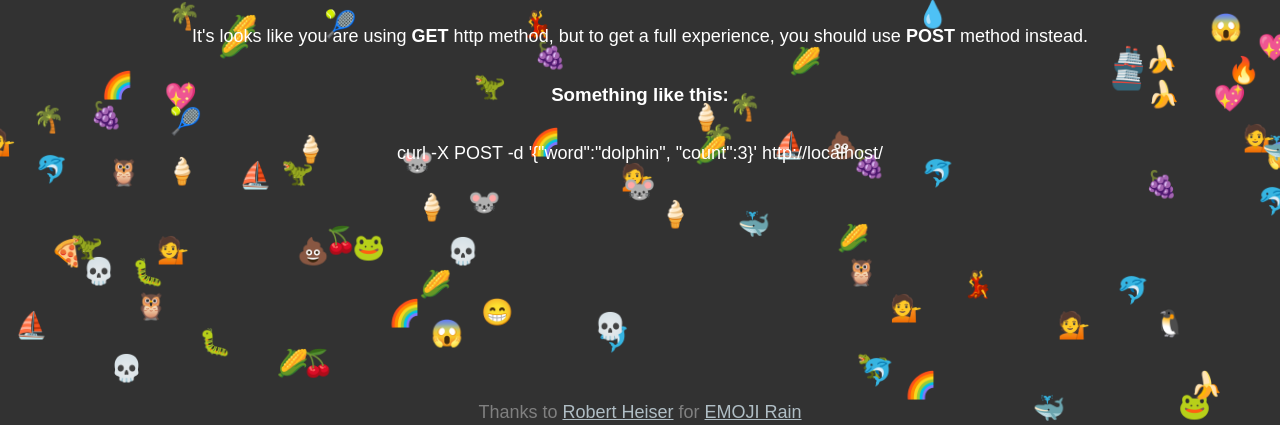
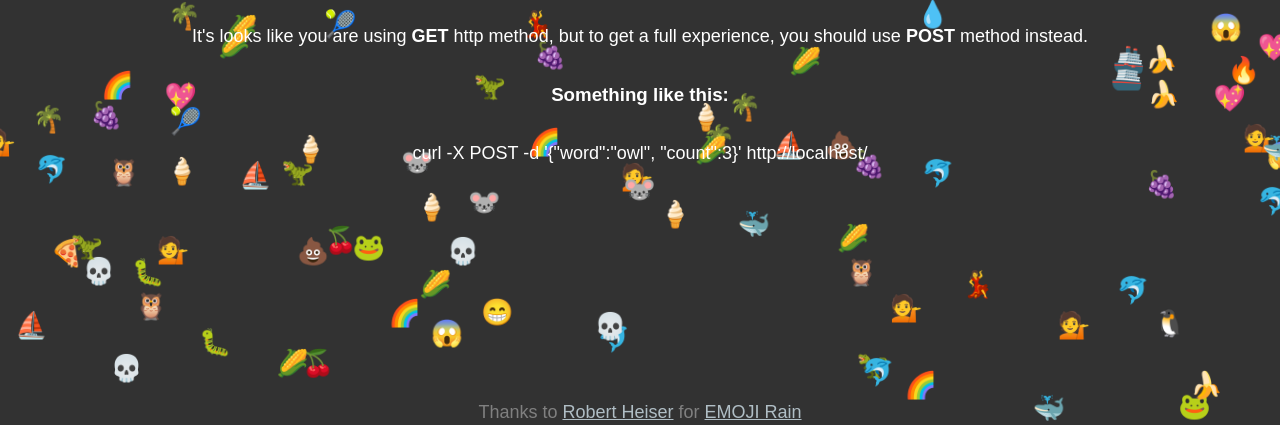
Before and after one commit to vkutas/emoji-service, a Flask app: page / in a window 1280 px wide. Shown: the part 308-733 px from the top of the page. Run offline with Flask 2, Linux system fonts and the light colour scheme.

Commit message:
Chage emoji name on Greetings page

```diff
--- a/app/src/templates/greeting.html
+++ b/app/src/templates/greeting.html
@@ -18,7 +18,7 @@
                 <h2>Hi! Thanks for using our service!</h2>
                 <p>It's looks like you are using <b>GET</b> http method, but to get a full experience, you should use <b>POST</b> method instead.</p>
                 <h3>Something like this:</h3>
-                <p><span>curl -X POST -d '{"word":"dolphin", "count":3}' {{ url }}</span></p>
+                <p><span>curl -X POST -d '{"word":"owl", "count":3}' {{ url }}</span></p>
         </div>
         <div id="footer" >
             <p>Thanks to <a href="https://codepen.io/robertheiser" target="_blank">Robert Heiser</a> for <a href="https://codepen.io/robertheiser/pen/NXrqXa" target="_blank">EMOJI Rain</a></p>
```
